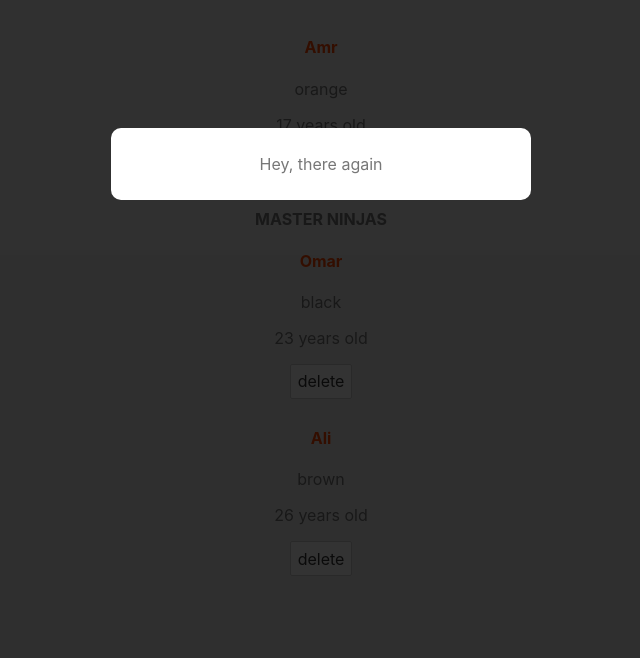
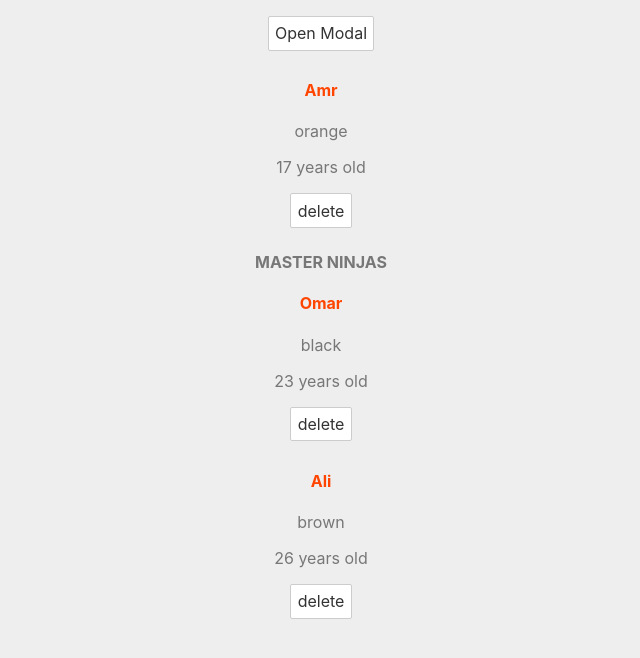
Before and after one commit to Omar125Radwan/myproject, a Svelte app: page / in a window 1280 px wide. Shown: the top 658 px of the page, without its empty margins (319-959 px from the left). Built offline with nearby package versions, Linux system fonts and the light colour scheme.

Commit message:
Event Forward

```diff
--- a/src/App.svelte
+++ b/src/App.svelte
@@ -1,23 +1,28 @@
 <script>
 	import Modal from "./Modal.svelte";
 	let pepole = [
-		{name: 'Amr', beltColor: 'orange', age: 17, id: 1},
-		{name: 'Omar', beltColor: 'black', age: 23, id: 2},
-		{name: 'Ali', beltColor: 'brown', age: 26, id: 3},
+		{ name: "Amr", beltColor: "orange", age: 17, id: 1 },
+		{ name: "Omar", beltColor: "black", age: 23, id: 2 },
+		{ name: "Ali", beltColor: "brown", age: 26, id: 3 },
 	];
 	const handleClick = (id) => {
 		pepole = pepole.filter((person) => {
 			return person.id != id;
 		});
 	};
+	let showModal = false;
+	const toggleModal = () => {
+		showModal = !showModal;
+	};
 </script>
 
 <!-- <Modal message="Hey, I am a prop value" isPromo="{true}"/> -->
-<Modal message="Hey, there again" />
+<Modal message="Hey, there again" {showModal} on:click={toggleModal} />
 <main>
+	<button on:click={toggleModal}>Open Modal</button>
 	{#each pepole as person (person.id)}
 		<div>
-			{#if person.beltColor === 'black'}
+			{#if person.beltColor === "black"}
 				<p><strong>MASTER NINJAS</strong></p>
 			{/if}
 			<h4>{person.name}</h4>
--- a/src/Modal.svelte
+++ b/src/Modal.svelte
@@ -1,11 +1,12 @@
 <script>
   export let message;
-  let showModal = true;
+  export let showModal = false;
   export let isPromo = false;
 </script>
 
 {#if showModal}
-<div class="backdrop" class:promo={isPromo}>
+<!-- svelte-ignore a11y-click-events-have-key-events -->
+<div class="backdrop" class:promo={isPromo} on:click>
   <div class="modal">
     <p>{message}</p>
   </div>
```
